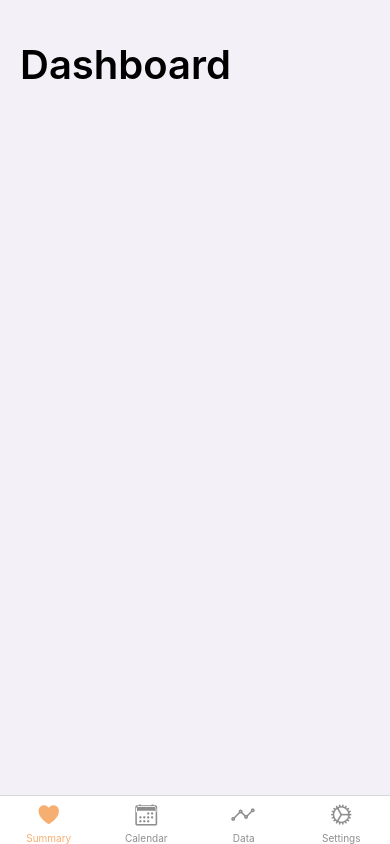
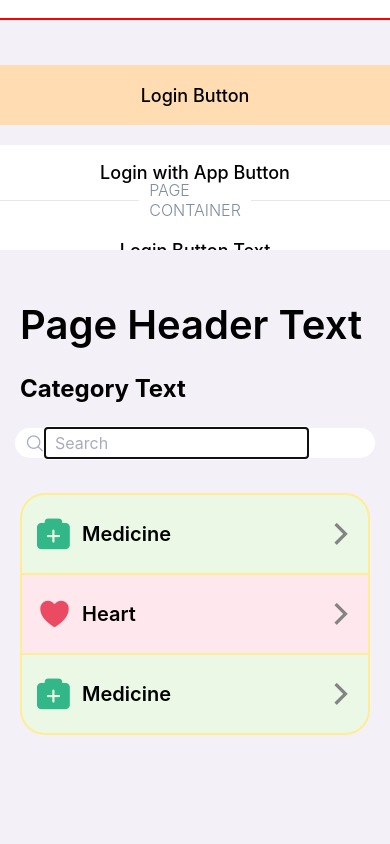
Before and after one commit to RahikHealm/HealmPrototype, a React Native app in the folder frontend/healm-app/: screen /MainContainer in a window 390 px wide. Built offline with nearby package versions, Linux system fonts and the light colour scheme.

Commit message:
Catergory Selectors made for Data Page

```diff
--- a/frontend/healm-app/App.tsx
+++ b/frontend/healm-app/App.tsx
@@ -16,8 +16,8 @@ import DesignPage from './src/styles/DesignPage';
 
 export default function App() {
   return (
-    <Navigator/>
-    // <DesignPage/>
+    // <Navigator/>
+    <DesignPage/>
   );
 }
 
--- a/frontend/healm-app/src/components/bullet_point.tsx
+++ b/frontend/healm-app/src/components/bullet_point.tsx
@@ -1,22 +1,5 @@
 import React from "react";
 import { StyleSheet, Text, View } from "react-native";
-
-const styles = StyleSheet.create({
-  container: {
-    flexDirection: "row",
-    alignItems: "center",
-  },
-  dot: {
-    backgroundColor: "black",
-    marginRight: 10,
-    height: 6,
-    width: 6,
-    borderRadius: 50,
-  },
-  bullet_text: {
-    fontSize: 16,
-  },
-});
 
 interface BulletPointProps {
   color?: string;
@@ -46,4 +29,21 @@ const BulletPoint: React.FC<BulletPointProps> = ({
   );
 };
 
+const styles = StyleSheet.create({
+  container: {
+    flexDirection: "row",
+    alignItems: "center",
+  },
+  dot: {
+    backgroundColor: "black",
+    marginRight: 10,
+    height: 6,
+    width: 6,
+    borderRadius: 50,
+  },
+  bullet_text: {
+    fontSize: 16,
+  },
+});
+
 export default BulletPoint;
--- /dev/null
+++ b/frontend/healm-app/src/components/category_selectors.tsx
@@ -0,0 +1,127 @@
+import React from "react";
+
+import { Ionicons } from "@expo/vector-icons";
+import { StyleSheet, TextInput, View, Text, ViewStyle } from "react-native";
+
+interface CategoryGroup {
+  borderColor: string;
+  children: CategoryChild | CategoryChild[];
+}
+
+interface CategoryChild {
+  icon: any;
+  iconColor: string;
+  bgColor: string;
+  borderColor: string;
+  text: string;
+  isTop?: boolean;
+  isBottom?: boolean;
+}
+
+const CategoryGroup: React.FC<CategoryGroup> = ({ borderColor, children }) => {
+  const childElements = Array.isArray(children) ? children : [children];
+
+  return (
+    <View style={styles.group_container}>
+      {childElements.map((child, index) => {
+
+        if(index == 0){
+            return <CategoryChild key={index} isTop={true} {...child} />;
+        }
+        if(index == childElements.length - 1){
+            return <CategoryChild key={index} isBottom={true} {...child} />;
+        }
+
+        return <CategoryChild key={index} {...child} />;
+      })}
+    </View>
+  );
+};
+
+const CategoryChild: React.FC<CategoryChild> = ({
+  icon,
+  iconColor,
+  bgColor,
+  borderColor,
+  text,
+  isTop,
+  isBottom
+}) => {
+
+    let backgroundStyles: ViewStyle = {
+        backgroundColor: bgColor,
+        borderColor: borderColor,
+        borderBottomWidth: 0,
+        borderTopWidth: 0,
+    };
+    if(isTop){
+        backgroundStyles = {
+            backgroundColor: bgColor,
+            borderColor: borderColor,
+
+            borderTopRightRadius: 25,
+            borderTopLeftRadius: 25,
+        }
+    }
+    if(isBottom){
+        backgroundStyles = {
+            backgroundColor: bgColor,
+            borderColor: borderColor,
+
+            borderBottomRightRadius: 25,
+            borderBottomLeftRadius: 25,
+
+            borderBottomWidth: 2,
+        }
+    }
+
+  return (
+    <View style={[styles.child_container, backgroundStyles]}>
+      <View style={styles.lable_container}>
+        <Ionicons name={icon} color={iconColor} size={35} style={styles.icon} />
+        <Text style={styles.lable_text}> {text} </Text>
+      </View>
+      <Ionicons
+        name="chevron-forward-outline"
+        color="#848484"
+        size={35}
+        style={styles.forward_icon}
+      />
+    </View>
+  );
+};
+
+const styles = StyleSheet.create({
+  group_container: {
+    // borderWidth: 1,
+    // borderStyle: "dotted",
+    // borderColor: "red",
+    flexDirection: "column",
+    marginHorizontal: 20,
+    borderRadius: 25,
+  },
+  child_container: {
+    borderWidth: 2,
+    flexDirection: "row",
+    justifyContent: "space-between",
+    flexGrow: 1,
+    paddingVertical: 20,
+    paddingLeft: 10,
+  },
+  lable_container: {
+    flexDirection: "row",
+    alignItems: "center",
+  },
+  lable_text: {
+    fontSize: 20,
+    fontWeight: "600",
+  },
+  icon: {
+    marginHorizontal: 5,
+  },
+  forward_icon: {
+    marginRight: 10,
+  },
+});
+
+export { CategoryGroup, CategoryChild };
--- a/frontend/healm-app/src/components/search_bar.tsx
+++ b/frontend/healm-app/src/components/search_bar.tsx
@@ -3,31 +3,6 @@ import React from "react";
 import { Ionicons } from "@expo/vector-icons";
 import { StyleSheet, TextInput, View } from "react-native";
 
-const styles = StyleSheet.create({
-  container: {
-    flexDirection: "row",
-    alignItems: "center",
-  },
-  search_text: {
-    fontSize: 16,
-    paddingTop: 5,
-    paddingRight: 5,
-    paddingBottom: 5,
-    paddingLeft: 10,
-  },
-  search_area: {
-    flexDirection: "row",
-    alignItems: "center",
-    backgroundColor: "white",
-    marginHorizontal: 15,
-    marginBottom: 15,
-    padding: 0,
-    borderRadius: 50,
-  },
-  search_icon: {
-    marginLeft: 10,
-  },
-});
 
 interface SearchBar{
     search: string,
@@ -52,4 +27,30 @@ const SearchBar: React.FC<SearchBar> = ({search, setSearch}) => {
   );
 };
 
+const styles = StyleSheet.create({
+    container: {
+      flexDirection: "row",
+      alignItems: "center",
+    },
+    search_text: {
+      fontSize: 16,
+      paddingTop: 5,
+      paddingRight: 5,
+      paddingBottom: 5,
+      paddingLeft: 10,
+    },
+    search_area: {
+      flexDirection: "row",
+      alignItems: "center",
+      backgroundColor: "white",
+      marginHorizontal: 15,
+      marginBottom: 15,
+      padding: 0,
+      borderRadius: 50,
+    },
+    search_icon: {
+      marginLeft: 10,
+    },
+  });
+
 export default SearchBar;
--- a/frontend/healm-app/src/pages/main_pages/Calender_Page.tsx
+++ b/frontend/healm-app/src/pages/main_pages/Calender_Page.tsx
@@ -105,7 +105,7 @@ const CalendarPage: React.FC<CalendarPage> = () => {
       height: 50,
       width: 40,
       borderWidth: 1,
-      borderColor: "black",
+      borderColor: "#ADADAD",
       borderRadius: 10,
       backgroundColor: "#FFF4E8",
       ...disabledDay,
@@ -123,7 +123,7 @@ const CalendarPage: React.FC<CalendarPage> = () => {
   return (
     <View style={styles.page_container}>
       <View style={styles.header_row}>
-        <Text style={styles.header2_text}>{"Calendar Page"}</Text>
+        <Text style={styles.page_header}>{"Calendar Page"}</Text>
       </View>
       <View style={styles.header_row}>
         <BulletPoint color="#3B82F6">Visit</BulletPoint>
--- a/frontend/healm-app/src/pages/main_pages/Data_Page.tsx
+++ b/frontend/healm-app/src/pages/main_pages/Data_Page.tsx
@@ -12,7 +12,7 @@ const DataPage: React.FC<DataPage> = () => {
   return (
     <View style={styles.page_container}>
       <View style={styles.header_row}>
-        <Text style={styles.header2_text}>{"All Data"}</Text>
+        <Text style={styles.page_header}>{"All Data"}</Text>
       </View>
       <View>
         <SearchBar setSearch={setSearch} search={search}/>
--- a/frontend/healm-app/src/pages/main_pages/Settings_Page.tsx
+++ b/frontend/healm-app/src/pages/main_pages/Settings_Page.tsx
@@ -11,7 +11,7 @@ const SettingsPage: React.FC<SettingsPage> = () => {
   return (
     <View style={styles.page_container}>
       <View style={styles.header_row}>
-        <Text style={styles.header2_text}>{"Profile"}</Text>
+        <Text style={styles.page_header}>{"Profile"}</Text>
       </View>
     </View>
   );
--- a/frontend/healm-app/src/pages/main_pages/Summary_Page.tsx
+++ b/frontend/healm-app/src/pages/main_pages/Summary_Page.tsx
@@ -11,7 +11,7 @@ const SummaryPage: React.FC<SummaryPage> = () => {
     return (
         <View style={styles.page_container}>
       <View style={styles.header_row}>
-        <Text style={styles.header2_text}>{"Dashboard"}</Text>
+        <Text style={styles.page_header}>{"Dashboard"}</Text>
       </View>
     </View>
     );
--- a/frontend/healm-app/src/styles/DesignPage.tsx
+++ b/frontend/healm-app/src/styles/DesignPage.tsx
@@ -4,10 +4,30 @@ import { Ionicons } from "@expo/vector-icons";
 
 import { styles } from "./styles"; // Assuming styles are imported from another file
 import BulletPoint from "../components/bullet_point";
+import SearchBar from "../components/search_bar";
+import { CategoryChild, CategoryGroup } from "../components/category_selectors";
 
 const DesignPage: React.FC = () => {
+  const [temp, setTemp] = React.useState("");
+
+  const categoryChildren: CategoryChild[] = [
+    {text: "Medicine", bgColor: "#EBF8E6", iconColor: "#31b788", icon: "medkit", borderColor: "#FEED94"},
+    {text: "Heart", bgColor: "#FFE8ED", iconColor: "#EB4B62", icon: "heart", borderColor: "#FEED94"},
+    {text: "Medicine", bgColor: "#EBF8E6", iconColor: "#31b788", icon: "medkit", borderColor: "#FEED94"},
+
+  ]
+
+
   return (
     <ScrollView>
+      <View style={styles.elementContainer}>
+        <View style={styles.divider}>
+          <View style={styles.line} />
+          <Text style={styles.dividerText}>CONTAINER</Text>
+          <View style={styles.line} />
+        </View>
+      </View>
+      {/* /////////////////////////////////////////////////////////////////////////// */}
       <View style={styles.container}>
         <View style={styles.elementContainer}>
           <Text style={styles.header_text}>Header Text</Text>
@@ -92,23 +112,50 @@ const DesignPage: React.FC = () => {
         </View>
 
         <View style={styles.elementContainer}>
-          <BulletPoint>
-           Default Bullet Point
-          </BulletPoint>
+          <BulletPoint>Default Bullet Point</BulletPoint>
         </View>
 
         <View style={styles.elementContainer}>
-          <BulletPoint color="red">
-           Colored Bullet Point
+          <BulletPoint color="red">Colored Bullet Point</BulletPoint>
+        </View>
+
+        <View style={styles.elementContainer}>
+          <BulletPoint color="blue" fontSize={20}>
+            Larger Font Bullet Point
           </BulletPoint>
+        </View>
+      </View>
+      {/* /////////////////////////////////////////////////////////////////////////// */}
+      <View style={styles.elementContainer}>
+        <View style={styles.divider}>
+          <View style={styles.line} />
+          <Text style={styles.dividerText}>PAGE CONTAINER</Text>
+          <View style={styles.line} />
+        </View>
+      </View>
+      {/* /////////////////////////////////////////////////////////////////////////// */}
+      <View style={styles.page_container}>
+        <View style={styles.elementContainer}>
+          <View style={styles.header_row}>
+            <Text style={styles.page_header}>Page Header Text</Text>
+          </View>
+        </View>
+
+        <View style={styles.elementContainer}>
+          <View style={styles.header_row}>
+            <Text style={styles.category_text}>Category Text</Text>
+          </View>
+        </View>
+
+        <View style={styles.elementContainer}>
+          <SearchBar setSearch={setTemp} search={temp} />
+        </View>
+
+        <View style={styles.elementContainer}>
+          <CategoryGroup borderColor="red" children={categoryChildren}/>
         </View>
 
 
-        <View style={styles.elementContainer}>
-          <BulletPoint color="blue" fontSize={20}>
-           Larger Font Bullet Point
-          </BulletPoint>
-        </View>
 
       </View>
     </ScrollView>
--- a/frontend/healm-app/src/styles/styles.tsx
+++ b/frontend/healm-app/src/styles/styles.tsx
@@ -28,10 +28,15 @@ export const styles = StyleSheet.create({
     fontSize: 35,
     fontWeight: "400",
   },
-  header2_text: {
+  page_header: {
     paddingTop: 40,
     fontSize: 40,
     fontWeight: "600",
+    textAlign: 'left'
+  },
+  category_text: {
+    fontSize: 24,
+    fontWeight: "700",
     textAlign: 'left'
   },
   body_text: {
```
